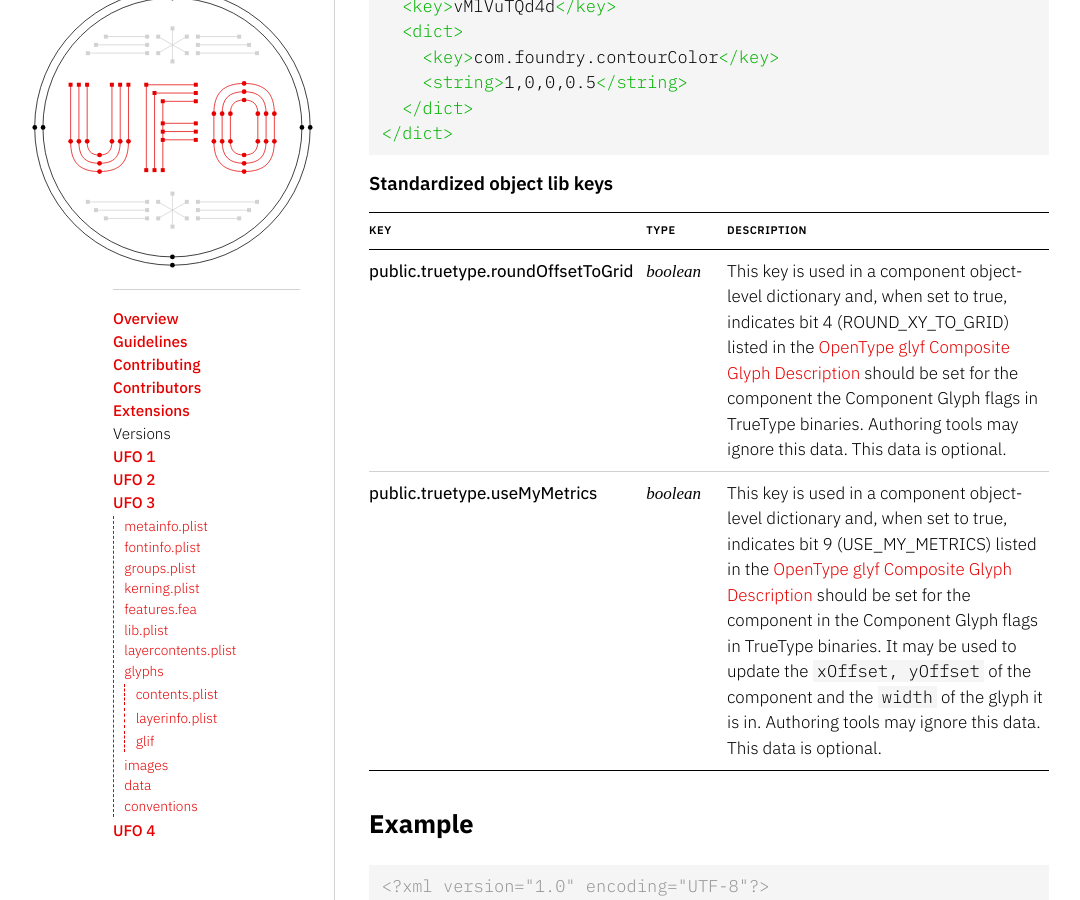
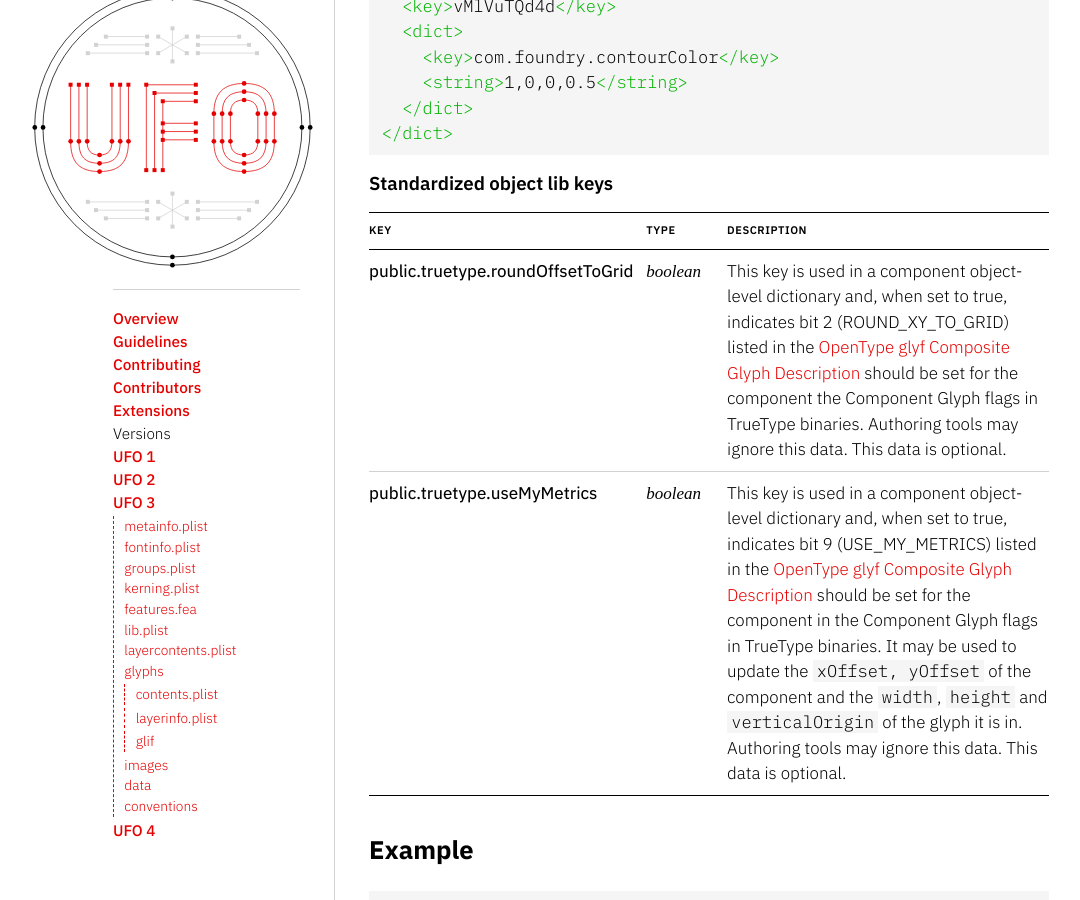
Before and after one commit to unified-font-object/ufo-spec, a Jekyll site: the page built from versions/ufo3/glyphs/glif.md, in a window 1280 px wide and 900 px high, scrolled down 17436 px. Shown: the whole window, without its empty margins (51-1131 px from the left). Built offline with Jekyll 4.4.1, drawn with Linux system fonts in a browser that asks for light colours; some web fonts are replaced.

Commit message:
useMyMetrics may affect height and verticalOrigin as well

```diff
--- a/versions/ufo3/glyphs/glif.md
+++ b/versions/ufo3/glyphs/glif.md
@@ -482,8 +482,8 @@ This key provides a dictionary of data containing object-level lib data for indi
 {: .name-type-description }
 | key | type | description |
 |--|--|--|
-| public.truetype.roundOffsetToGrid | boolean | This key is used in a component object-level dictionary and, when set to true, indicates bit 4 (ROUND_XY_TO_GRID) listed in the [OpenType glyf Composite Glyph Description] should be set for the component the Component Glyph flags in TrueType binaries. Authoring tools may ignore this data. This data is optional.
-| public.truetype.useMyMetrics | boolean | This key is used in a component object-level dictionary and, when set to true, indicates bit 9 (USE_MY_METRICS) listed in the [OpenType glyf Composite Glyph Description] should be set for the component in the Component Glyph flags in TrueType binaries. It may be used to update the `xOffset, yOffset` of the component and the `width` of the glyph it is in. Authoring tools may ignore this data. This data is optional.
+| public.truetype.roundOffsetToGrid | boolean | This key is used in a component object-level dictionary and, when set to true, indicates bit 2 (ROUND_XY_TO_GRID) listed in the [OpenType glyf Composite Glyph Description] should be set for the component the Component Glyph flags in TrueType binaries. Authoring tools may ignore this data. This data is optional.
+| public.truetype.useMyMetrics | boolean | This key is used in a component object-level dictionary and, when set to true, indicates bit 9 (USE_MY_METRICS) listed in the [OpenType glyf Composite Glyph Description] should be set for the component in the Component Glyph flags in TrueType binaries. It may be used to update the `xOffset, yOffset` of the component and the `width`, `height` and `verticalOrigin` of the glyph it is in. Authoring tools may ignore this data. This data is optional.
 
 ### Example
 
```
